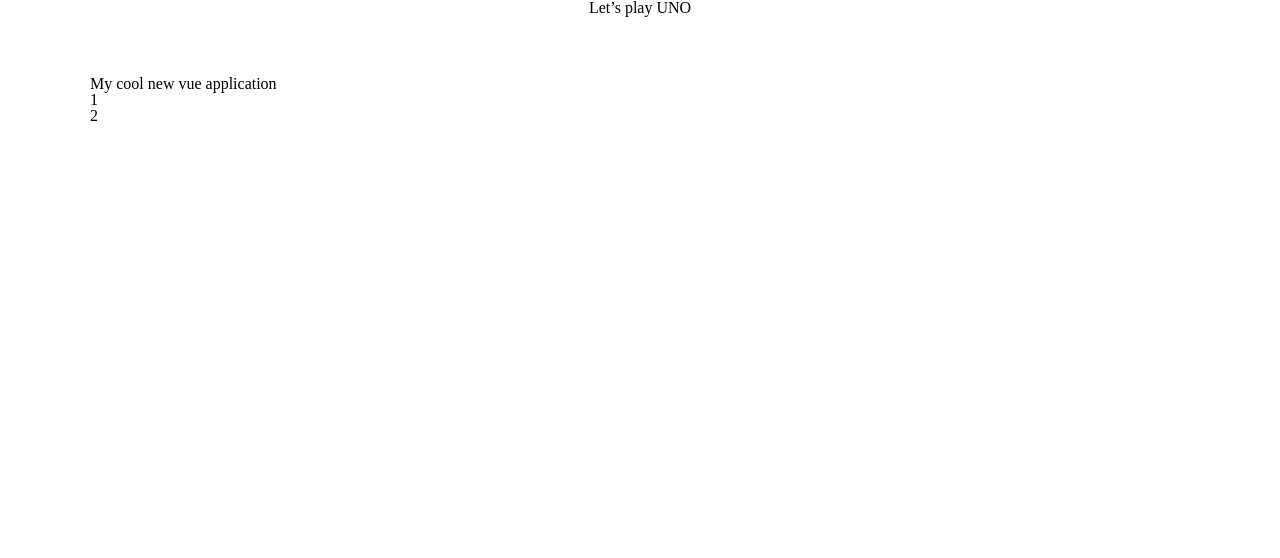
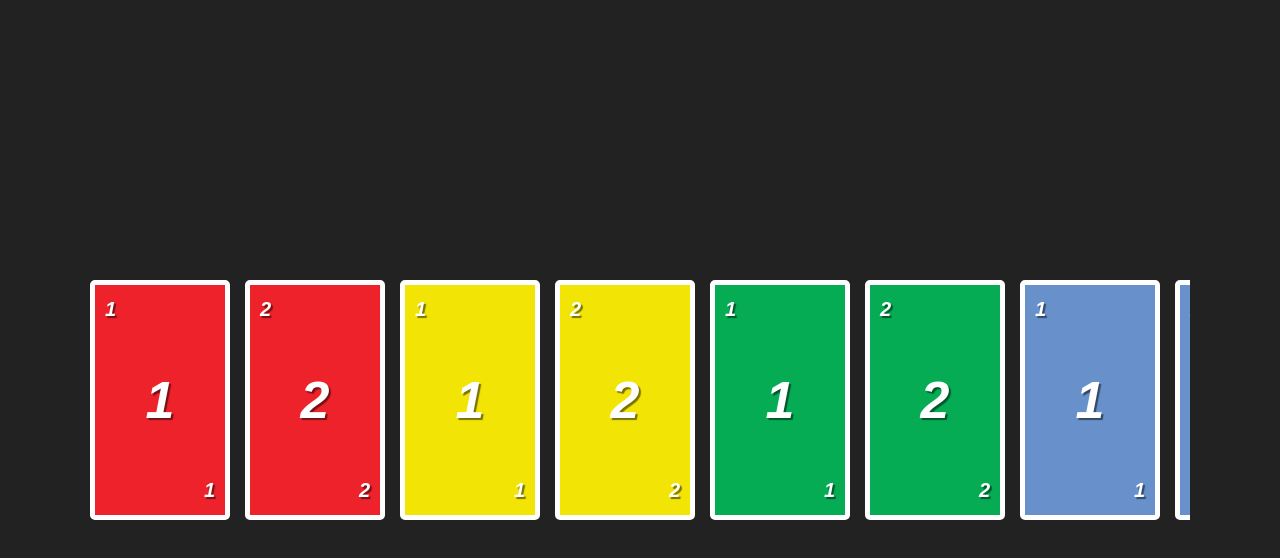
Before and after one commit to freekwevers/uno-cardgame, a Vue app: page / in a window 1280 px wide. Shown: the top 558 px of the page. Built offline with nearby package versions, Linux system fonts and the light colour scheme.

Commit message:
Work in progress

```diff
--- a/src/App.vue
+++ b/src/App.vue
@@ -1,32 +1,29 @@
 <template>
     <div id="app">
         <div class="body-wrapper">
-            <app-header></app-header>
             <main class="main">
                 <div class="container">
                     <div class="main-container">
                         <div class="content-container">
                             <div class="section">
-                                <h1>My cool new vue application</h1>
-                                <app-card :card="card" v-for="card in cards" :key="card.card_id"></app-card>
+                                <ul class="my-cards">
+                                    <app-card :card="card" v-for="card in cards" :key="card.card_id"></app-card>
+                                </ul><!-- /.my-cards -->
                             </div><!-- /.section -->
                         </div><!-- /.content-container -->
                     </div><!-- /.main-container -->
                 </div><!-- /.container -->
             </main><!-- /.main -->
-
         </div><!-- /.body-wrapper -->
     </div><!-- /#app -->
 </template>
 
 <script>
-import appHeader from '@/components/Header.vue';
 import appCard from '@/components/game/Card.vue';
 
 export default {
     name: "app",
     components: {
-        appHeader,
         appCard
     },
     data() {
@@ -41,6 +38,36 @@ export default {
                     card_id: 'red-2',
                     card_nr: '2',
                     card_color: 'red'
+                },
+                {
+                    card_id: 'yellow-1',
+                    card_nr: '1',
+                    card_color: 'yellow'
+                },
+                {
+                    card_id: 'yellow-2',
+                    card_nr: '2',
+                    card_color: 'yellow'
+                },
+                {
+                    card_id: 'green-1',
+                    card_nr: '1',
+                    card_color: 'green'
+                },
+                {
+                    card_id: 'green-2',
+                    card_nr: '2',
+                    card_color: 'green'
+                },
+                {
+                    card_id: 'blue-1',
+                    card_nr: '1',
+                    card_color: 'blue'
+                },
+                {
+                    card_id: 'blue-2',
+                    card_nr: '2',
+                    card_color: 'blue'
                 }
             ]
         }
--- a/src/components/Header.vue
+++ b/src/components/Header.vue
@@ -5,6 +5,7 @@
         </div><!-- /.container -->
     </header><!-- /.header -->
 </template>
-<style lang="scss" scoped>
+<style lang="scss">
+    @import '../styles/base/settings';
     @import '../styles/components/header';
 </style>
--- a/src/components/game/Card.vue
+++ b/src/components/game/Card.vue
@@ -1,7 +1,9 @@
 <template>
-    <div class="card" :class=[cardColorClass]>
+    <li class="card" :class=[cardColorClass]>
+        <span class="card__nr card__nr--top">{{card.card_nr}}</span><!-- /.card__nr -->
         <span class="card__nr">{{card.card_nr}}</span><!-- /.card__nr -->
-    </div><!-- /.card -->
+        <span class="card__nr card__nr--bottom">{{card.card_nr}}</span><!-- /.card__nr -->
+    </li><!-- /.card -->
 </template>
 <script>
     export default {
@@ -13,6 +15,7 @@
         }
     }
 </script>
-<style lang="scss" scoped>
-    @import '../../styles/components/card.scss';
+<style lang="scss">
+    @import '../../styles/base/settings';
+    @import '../../styles/components/card';
 </style>
--- /dev/null
+++ b/src/styles/base/_global.scss
@@ -0,0 +1,367 @@
+//
+//  Basic.scss
+//
+
+// =============================================================================
+// HTML5 display definitions
+// =============================================================================
+article, aside, details,
+figcaption, figure, footer,
+header, hgroup, nav, section {
+    display: block;
+}
+
+audio, canvas, video {
+    display: inline-block;
+    *display: inline;
+    *zoom: 1;
+}
+
+audio:not([controls]) {
+    display: none;
+}
+
+[hidden] {
+    display: none;
+}
+
+:root {
+    --vh-offset: 0px;
+}
+
+// =============================================================================
+// Base
+// =============================================================================
+html {
+    position: relative;
+    font-size: 100%;
+    -ms-text-size-adjust: 100%;
+    -webkit-text-size-adjust: 100%;
+    box-sizing: border-box;
+
+    *, *:before, *:after {
+        box-sizing: inherit;
+    }
+}
+
+body {
+    font-family: $baseFontFamily;
+    font-size: $baseFontSizeSmall;
+    line-height: $baseLineHeight;
+    margin: 0;
+    color: $textColor;
+    background: $bodyBackground;
+    -webkit-font-smoothing: antialiased;
+    font-smoothing: antialiased;
+
+    @include respond-min($tablet) {
+        font-size: $baseFontSize;
+    }
+
+    &.active {
+        overflow-x: hidden;
+    }
+
+    &.is-fixed {
+		position: fixed;
+	}
+}
+
+::-moz-selection {
+    background: lighten($c1, 10%);
+    color: $white;
+    text-shadow: none;
+}
+
+::selection {
+    background: lighten($c1, 10%);
+    color: $white;
+    text-shadow: none;
+}
+
+::-webkit-input-placeholder {
+   color: rgba($textColor, .5);
+}
+
+:-moz-placeholder { /* Firefox 18- */
+    color: rgba($textColor, .5);
+}
+
+::-moz-placeholder {  /* Firefox 19+ */
+    color: rgba($textColor, .5);
+}
+
+:-ms-input-placeholder {
+    color: rgba($textColor, .5);
+}
+
+// =============================================================================
+// Links
+// =============================================================================
+
+a {
+    color: $linkColor;
+    text-decoration: none;
+    transition: .2s ease;
+}
+
+a:focus {
+    outline: $grayLighter thin dotted;
+}
+
+a:hover, a:active {
+    outline: 0;
+    text-decoration: underline;
+    color: $linkColorHover;
+}
+
+a[role=button] {
+    cursor: pointer;
+}
+
+a[href^=tel] {
+    @include respond-min($desktop) {
+        pointer-events: none;
+    }
+
+    &:hover,
+    &:focus {
+        text-decoration: none !important;
+        cursor: default !important;
+    }
+}
+
+// =============================================================================
+// Typography
+// =============================================================================
+abbr[title]         { border-bottom: 1px dotted; }
+b, strong           { font-weight: 500; }
+blockquote          { margin: 1em 40px; }
+q                   { quotes: none; }
+q:before, q:after   { content: ""; content: none; }
+small               { font-size: 85%; }
+sub, sup            { font-size: 75%; vertical-align: baseline; }
+sup                 { top: -0.3em; position: relative; }
+
+h1, h2, h3, h4, h5, h6 {
+    color: $headingsColor;
+    font-family: $headingsFontFamily;
+    font-weight: 600;
+}
+
+h1 {
+    margin: 0 0 .6em;
+    font-size: 30px;
+    line-height: 1.4em;
+}
+
+h2 {
+    margin: 0 0 .4em;
+    font-weight: normal;
+    font-size: 24px;
+    line-height: 1.3em;
+}
+
+h3 {
+    margin: 0 0 .8em;
+    font-size: 18px;
+    line-height: 1.4em;
+}
+
+h4 {
+    margin: 0 0 .9em;
+    font-size: 16px;
+    line-height: 1.5em;
+}
+
+h5,
+h6 {
+    margin: 0 0 .9em;
+    font-size: 14px;
+    line-height: 1.5em;
+}
+
+p {
+    margin: 0 0 1.6em;
+    font-weight: 300;
+}
+
+.text-intro {
+    margin: 0 0 1.6em;
+    font-weight: 300;
+    font-size: 16px;
+    line-height: 1.6em;
+}
+
+.text-subtitle {
+    margin: 0 0 1.7em;
+    font-weight: normal;
+    font-size: 15px;
+    line-height: 1.7em;
+    letter-spacing: .94px;
+}
+
+.text-subheading {
+    font-size: 18px;
+    line-height: 1.4em;
+    letter-spacing: 1px;
+    font-weight: 600;
+    color: $black;
+}
+
+.text-small {
+    margin: 0 0 1.5em;
+    font-weight: normal;
+    font-size: 13px;
+    line-height: 1.5em;
+}
+
+.text-label {
+    font-weight: 600;
+    font-size: 13px;
+    line-height: 1em;
+    color: $gray;
+    text-transform: uppercase;
+}
+
+.cta,
+.article .cta {
+    font-size: 14px;
+    line-height: 1em;
+    color: $c1;
+    font-weight: 600;
+    text-transform: uppercase;
+}
+
+/* =============================================================================
+   Figures and images
+   ========================================================================== */
+svg:not(:root){
+    overflow: hidden;
+}
+
+figure {
+    margin: 0;
+}
+
+img {
+    max-width: 100%;
+    height: auto;
+    vertical-align: middle;
+    border: 0;
+    -ms-interpolation-mode: bicubic;
+}
+
+.loader {
+    position: absolute;
+    left: 0;
+    top: 0;
+    width: 100%;
+    height: 100%;
+    background-color: rgba($white, .9);
+    z-index: 2;
+
+    // Loader
+    $loaderColor: rgba($grayLight, .5);
+    $loaderSize: 10px;
+    $loaderSpace: 5px;
+
+    .loader-animation,
+    .loader-animation:before,
+    .loader-animation:after {
+        border-radius: 50%;
+        width: $loaderSize;
+        height: $loaderSize;
+    }
+
+    .loader-animation {
+        position: absolute;
+        left: 50%;
+        top: 50%;
+        transform: translate(-50%, -50%);
+        color: $loaderColor;
+        font-size: 11px;
+        margin: 0 auto $loaderSize * 2;
+        text-indent: -9999em;
+        animation: load 1.8s infinite ease-in-out both, show .5s 1 ease both alternate;
+        animation-delay: -0.16s, 0s;
+        &:before,
+        &:after {
+            content: '';
+            animation: load 1.8s infinite ease-in-out both;
+            position: absolute;
+            top: 0;
+        }
+        &:before {
+            left: -($loaderSize + $loaderSpace);
+            animation-delay: -0.32s;
+        }
+        &:after {
+            left: $loaderSize + $loaderSpace;
+        }
+        @keyframes show {
+            0% {
+                opacity: 0;
+            }
+            100% {
+                opacity: 1;
+            }
+        }
+        @keyframes load {
+            0%,
+            80%,
+            100% {
+                box-shadow: 0 $loaderSize 0 (-$loaderSize / 2);
+            }
+            40% {
+                box-shadow: 0 $loaderSize 0 0;
+            }
+        }
+    }
+
+    .loader-text {
+        text-align: center;
+        position: absolute;
+        top: calc(50% + 30px);
+        left: 0;
+        width: 100%;
+        color: $loaderColor;
+    }
+}
+
+
+
+
+//
+// Icons.scss
+// --------------------------------------------------
+[class^="icon-"], [class*=" icon-"] {
+	display: inline-block;
+	vertical-align: top;
+	background-size: cover;
+	width: 100%;
+	height: 100%;
+
+	span,
+	svg,
+	path {
+		width: 100%;
+		height: 100%;
+	}
+}
+
+.embed-container {
+    position: relative;
+    padding-bottom: 56.25%; /* 16:9 */
+    height: 0;
+}
+
+.embed-container iframe,
+.embed-container object,
+.embed-container embed {
+    position: absolute;
+    top: 0;
+    left: 0;
+    width: 100%;
+    height: 100%;
+}
--- a/src/styles/base/_layout.scss
+++ b/src/styles/base/_layout.scss
@@ -15,8 +15,16 @@
     }
 }
 
+.main {
+    min-height: 100vh;
+    display: flex;
+    align-items: center;
+    justify-content: center;
+}
+
 .main-container {
     padding: 30px 0;
+
 
     @include respond-min($mobile) {
         padding: 45px 0;
--- a/src/styles/base/_settings.scss
+++ b/src/styles/base/_settings.scss
@@ -22,8 +22,8 @@ $white:         #FFFFFF !default;
 
 // Scaffolding
 // -------------------------
-$bodyBackground:    $white !default;
-$textColor:         $grayDarker !default;
+$bodyBackground:    $grayDarkest !default;
+$textColor:         $grayLightest !default;
 
 // Links
 // -------------------------
--- a/src/styles/components/_card.scss
+++ b/src/styles/components/_card.scss
@@ -0,0 +1,58 @@
+.my-cards {
+    display: flex;
+    overflow-x: auto;
+    padding: 0;
+    list-style: none;
+}
+
+.card {
+    display: flex;
+    flex-direction: column;
+    align-items: center;
+    justify-content: center;
+    padding: 10px;
+    height: 240px;
+    min-width: 140px;
+    border: 5px solid $white;
+    border-radius: 5px;
+    color: $white;
+
+    &__nr {
+        font-size: 52px;
+        font-weight: bold;
+        font-style: italic;
+        text-shadow: 2px 2px 1px rgba($black, .5);
+
+        &--top {
+            font-size: 20px;
+            align-self: flex-start;
+            margin-bottom: auto;
+        }
+
+        &--bottom {
+            font-size: 20px;
+            align-self: flex-end;
+            margin-top: auto;
+        }
+    }
+
+    &:not(:last-child) {
+        margin-right: 15px;
+    }
+
+    &--red {
+        background-color: $red;
+    }
+
+    &--yellow {
+        background-color: $yellow;
+    }
+
+    &--green {
+        background-color: $green;
+    }
+
+    &--blue {
+        background-color: $blue;
+    }
+}
--- a/src/styles/style.scss
+++ b/src/styles/style.scss
@@ -1,7 +1,7 @@
 // Base styles
-@import 'base/reset';
 @import 'base/mixins';
 @import 'base/settings';
 
 // Global layout
+@import 'base/global';
 @import 'base/layout';
```
Also changed, not shown: 7 other files (tests, documents, lock files or other folders).
